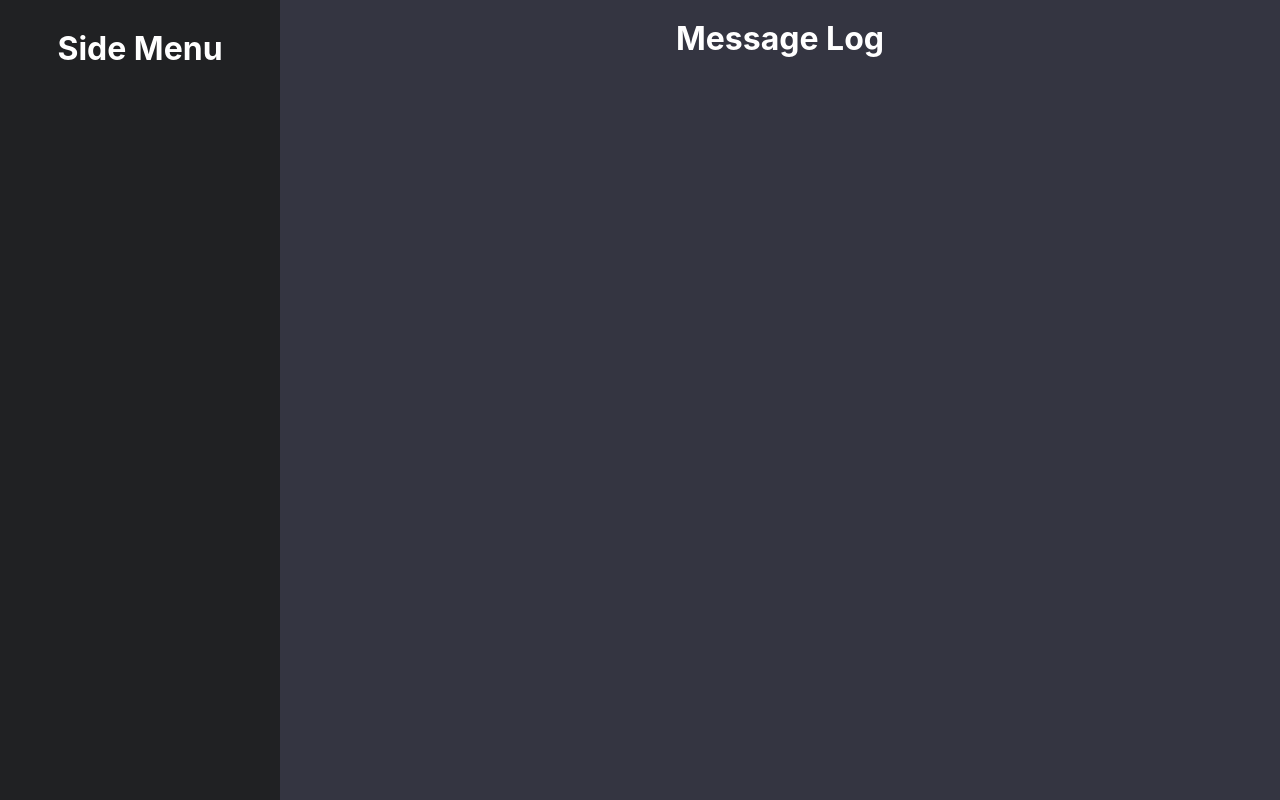
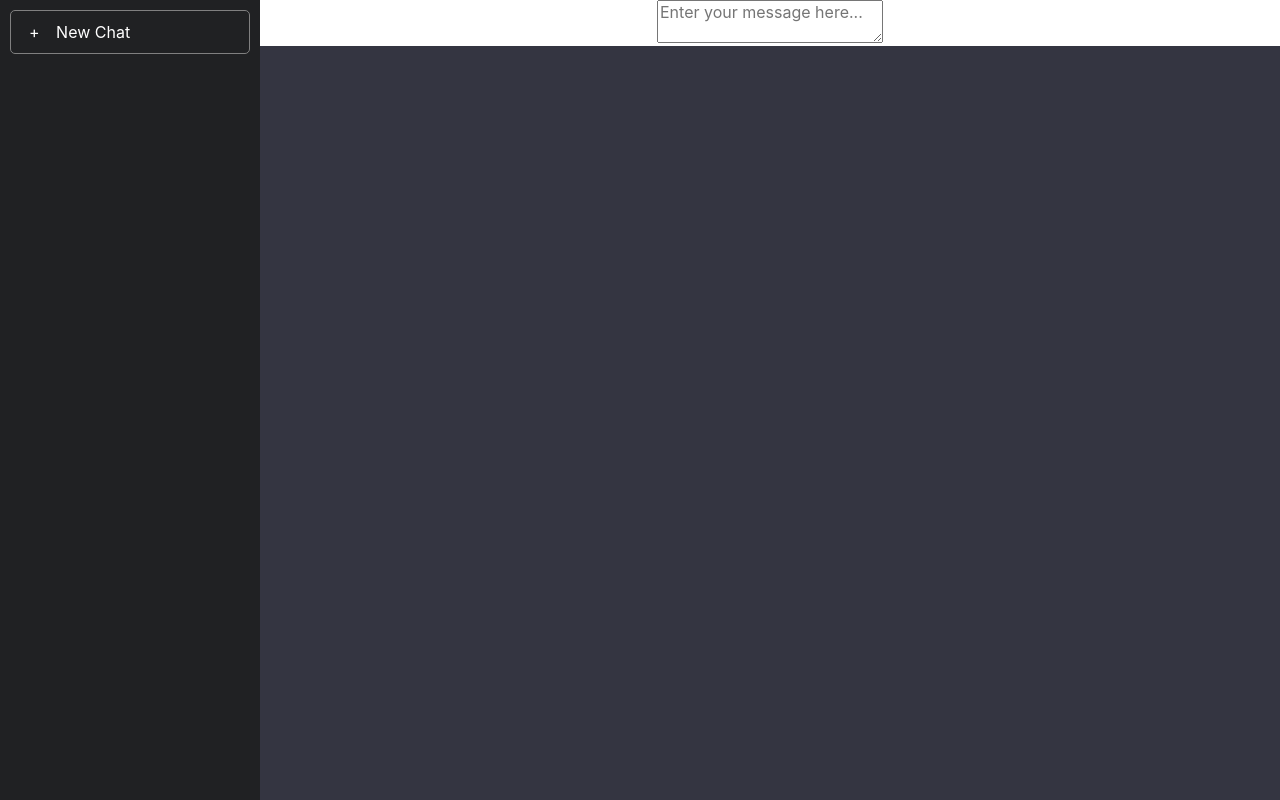
Before and after one commit to NCRadtke00/Alfred, a React (Create React App) app in the folder client/: page / in a window 1280 px wide. Built offline with nearby package versions, Linux system fonts and the light colour scheme.

Commit message:
going with the flow of chatGPT, built the add new chat button. working on the message input section

```diff
--- a/client/src/App.css
+++ b/client/src/App.css
@@ -14,9 +14,26 @@
   padding:10px;
   background-color: #202123;
 }
+.side-menu-button {
+  padding:12px;
+  border: 1px solid gray;
+  border-radius: 5px;
+  text-align:left;
+  transition: ease 0.25s all;
+}
+.side-menu-button:hover{
+  background-color: rgba(255,255,255,0.1);
+}
+.side-menu-button span {
+  padding-left: 6px;
+  padding-right: 12px;
+}
 .message-log {
   flex:1;
   background-color: #343541;
+}
+.message-input-section {
+  background-color: white;
 }
 .App-header {
   min-height: 100vh;
--- a/client/src/App.js
+++ b/client/src/App.js
@@ -7,10 +7,14 @@ function App() {
   return (
     <div className="App">
       <aside className='side-menu'>
-        <h1>Side Menu</h1>
+        <div className='side-menu-button'>
+          <span>+</span> New Chat
+        </div>
       </aside>
       <section className="message-log">
-        <h1>Message Log</h1>
+        <div className='message-input-section'>
+          <textarea className='message-input-textarea' placeholder="Enter your message here..."></textarea>
+        </div>
       </section>
     </div>
   );
--- a/client/src/index.css
+++ b/client/src/index.css
@@ -11,6 +11,3 @@ code {
   font-family: source-code-pro, Menlo, Monaco, Consolas, 'Courier New',
     monospace;
 }
-.sidemenu{
-  width: 240px;
-}
--- a/client/src/normal.css
+++ b/client/src/normal.css
@@ -11,7 +11,18 @@
  html {
     line-height: 1.15; /* 1 */
     -webkit-text-size-adjust: 100%; /* 2 */
-  }
+    -webkit-box-sizing: border-box;
+       -moz-box-sizing: border-box;
+            box-sizing: border-box;
+}
+
+    *,
+    *::before,
+    *::after {
+        -webkit-box-sizing: inherit;
+           -moz-box-sizing: inherit;
+                box-sizing: inherit;
+    }
 
   /* Sections
      ========================================================================== */
```
Also changed, not shown: 1 other file (tests, documents, lock files or other folders).
